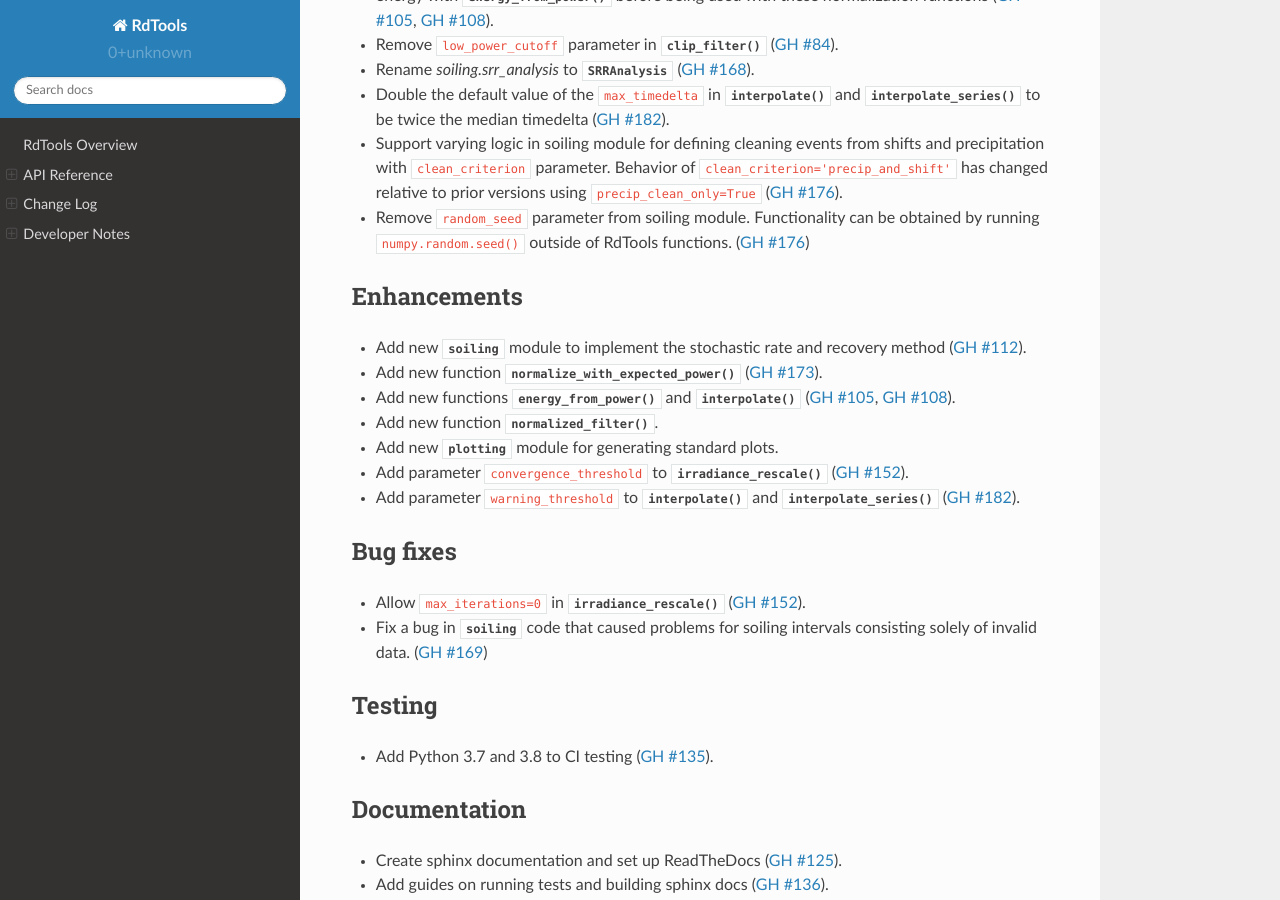
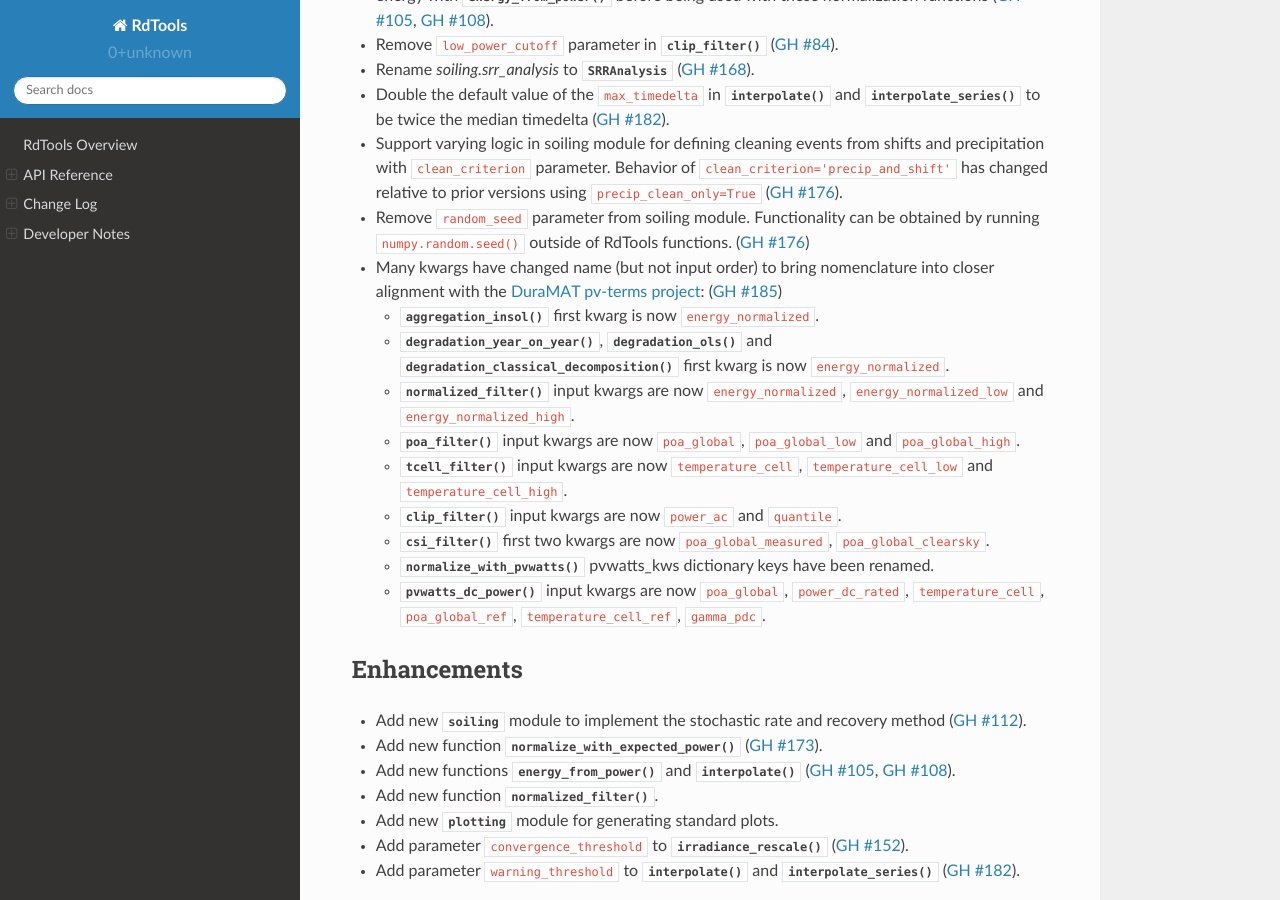
Before and after one commit to NREL/rdtools, a Sphinx documentation site: the page built from docs/sphinx/source/changelog/v2.0.0.rst, in a window 1280 px wide and 900 px high, scrolled down 281 px. Built offline with Sphinx 7.4.7 and the Read the Docs theme 2.0.0, drawn with Linux system fonts in a browser that asks for light colours; pages that are not in the unit, such as notebooks, are missing from menus; some of the changed text lies outside the part shown.

Commit message:
Comply with pv-terms (#185)
* first pass at pvterms compat

* change back to `gamma_pdc`

* docstring update power->energy

* Capitalize Celsius

* dc_power to power_dc (local variable)

* modeled_irrad to irrad_sim

* 1time_series` to `power`

* add simultated to docstring

* update test with gamma_pdc

* Fix failing tests Possibly related to a pandas update rather than anything in RdTools

* Update soiling attributes

* pvwatts kwargs docstring update

* Updated example notebooks: 'tempco' = 'gamma_pdc'; 'wind' = 'wind_speed'

* Pandas > 1.0 requires explicit registering of matplotlib converters.

* update normalize_with_pvwatts and clearsky_pvwatts_kws keywords. Pref-> power_dc_rated.

* Add sphinx requirements to requirements.txt

* Update API example in index.rst.  Add #185 updates to whatsnew

* Add specific kwarg values that have changed

Co-authored-by: Michael Deceglie <mdeceglie@users.noreply.github.com>
Co-authored-by: cdeline <chris.deline@nrel.gov>

```diff
--- a/docs/sphinx/source/changelog/v2.0.0.rst
+++ b/docs/sphinx/source/changelog/v2.0.0.rst
@@ -19,6 +19,21 @@
   has changed relative to prior versions using ``precip_clean_only=True`` (:pull:`176`).
 * Remove ``random_seed`` parameter from soiling module. Functionality can be obtained by running
   ``numpy.random.seed()`` outside of RdTools functions. (:pull:`176`)
+* Many kwargs have changed name (but not input order) to bring nomenclature into
+  closer alignment with the `DuraMAT pv-terms project <https://duramat.github.io/pv-terms>`_: (:pull:`185`)
+
+  * :py:func:`~rdtools.aggregation.aggregation_insol` first kwarg is now ``energy_normalized``.
+  * :py:func:`~rdtools.degradation.degradation_year_on_year`,
+    :py:func:`~rdtools.degradation.degradation_ols` and
+    :py:func:`~rdtools.degradation.degradation_classical_decomposition`
+    first kwarg is now ``energy_normalized``.
+  * :py:func:`~rdtools.filtering.normalized_filter` input kwargs are now ``energy_normalized``, ``energy_normalized_low`` and ``energy_normalized_high``.
+  * :py:func:`~rdtools.filtering.poa_filter` input kwargs are now ``poa_global``, ``poa_global_low`` and ``poa_global_high``.
+  * :py:func:`~rdtools.filtering.tcell_filter` input kwargs are now ``temperature_cell``, ``temperature_cell_low`` and ``temperature_cell_high``.
+  * :py:func:`~rdtools.filtering.clip_filter` input kwargs are now ``power_ac`` and ``quantile``.
+  * :py:func:`~rdtools.filtering.csi_filter` first two kwargs are now ``poa_global_measured``, ``poa_global_clearsky``.
+  * :py:func:`~rdtools.normalization.normalize_with_pvwatts` pvwatts_kws dictionary keys have been renamed.
+  * :py:func:`~rdtools.normalization.pvwatts_dc_power` input kwargs are now ``poa_global``, ``power_dc_rated``, ``temperature_cell``, ``poa_global_ref``, ``temperature_cell_ref``, ``gamma_pdc``.
 
 Enhancements
 ------------
--- a/requirements.txt
+++ b/requirements.txt
@@ -11,4 +13,5 @@
 pytz==2019.3
 scipy==1.3.2
 six==1.14.0
+sphinx-rtd-theme==0.4.3
 statsmodels==0.11.1
```
Also changed, not shown: other parts of docs/sphinx/source/changelog/v2.0.0.rst (+5 -0 lines), other parts of requirements.txt (+2 -0 lines), docs/sphinx/source/index.rst (+8 -7 lines), docs/degradation_and_soiling_example.ipynb, docs/degradation_and_soiling_example_pvdaq_4.ipynb, 10 other files.
